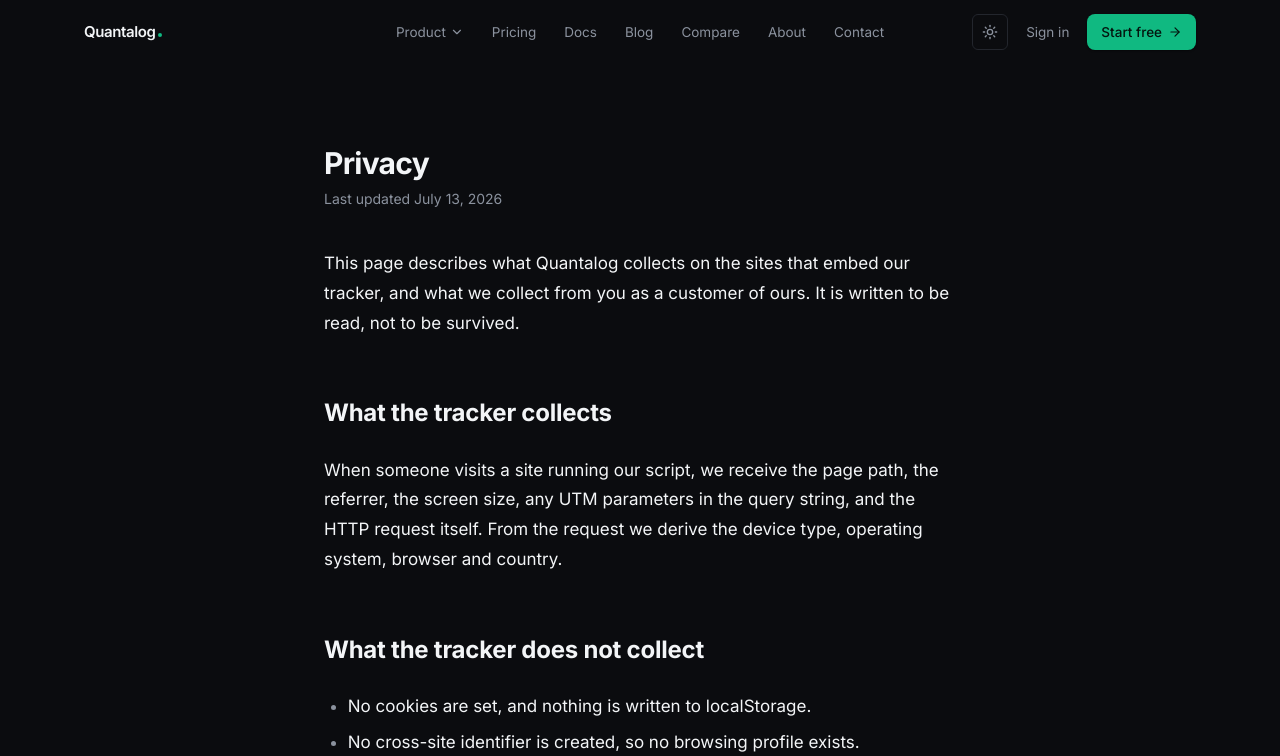
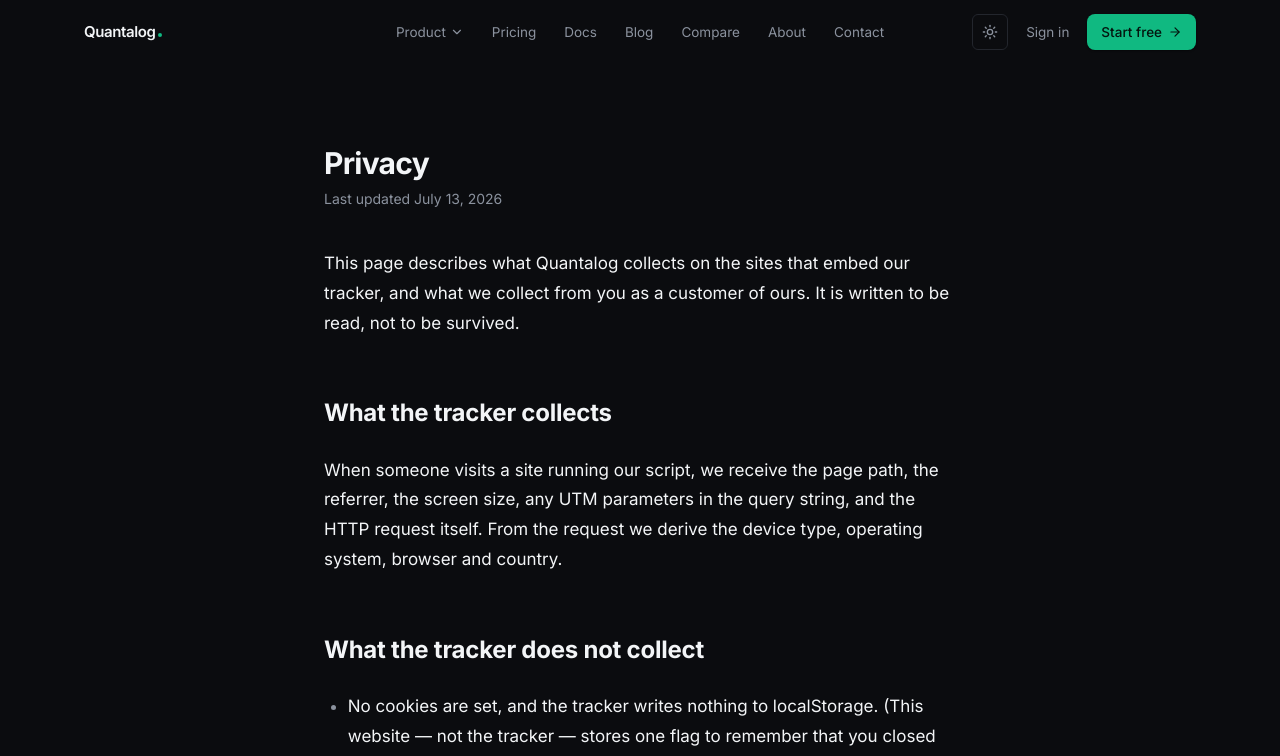
Before and after one commit to daorbit/quantalog-lp, a Next.js app: page /privacy in a window 1280 px wide. Shown: the top 756 px of the page. Built offline with nearby package versions, Linux system fonts and the light colour scheme.

Commit message:
content updated

```diff
--- a/src/app/privacy/page.tsx
+++ b/src/app/privacy/page.tsx
@@ -27,7 +27,12 @@ export default function PrivacyPage() {
 
       <h2>What the tracker does not collect</h2>
       <ul>
-        <li>No cookies are set, and nothing is written to localStorage.</li>
+        <li>
+          No cookies are set, and the tracker writes nothing to localStorage.
+          (This website — not the tracker — stores one flag to remember that you
+          closed the newsletter dialog, so it is not shown again. It identifies
+          nobody and is never sent anywhere.)
+        </li>
         <li>No cross-site identifier is created, so no browsing profile exists.</li>
         <li>No raw IP address is stored. It is hashed on receipt and discarded.</li>
         <li>No form input, keystrokes, session recordings or mouse movement.</li>
```
